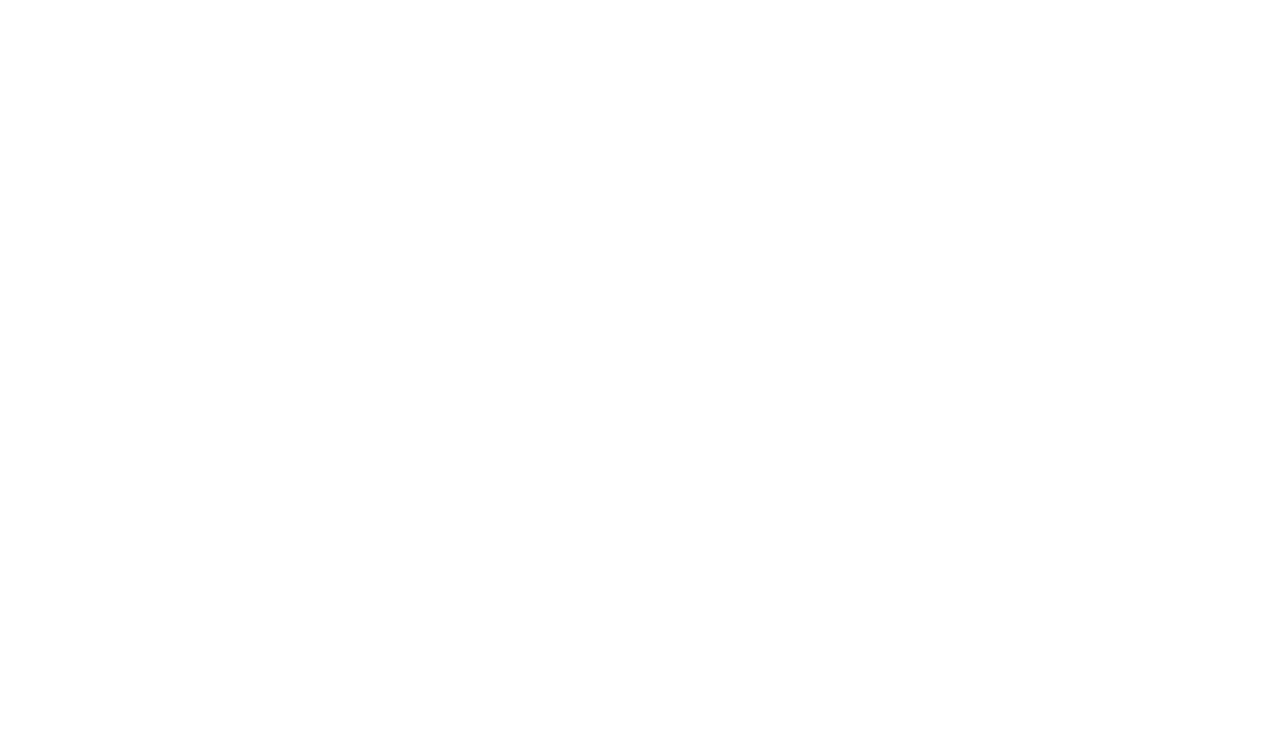
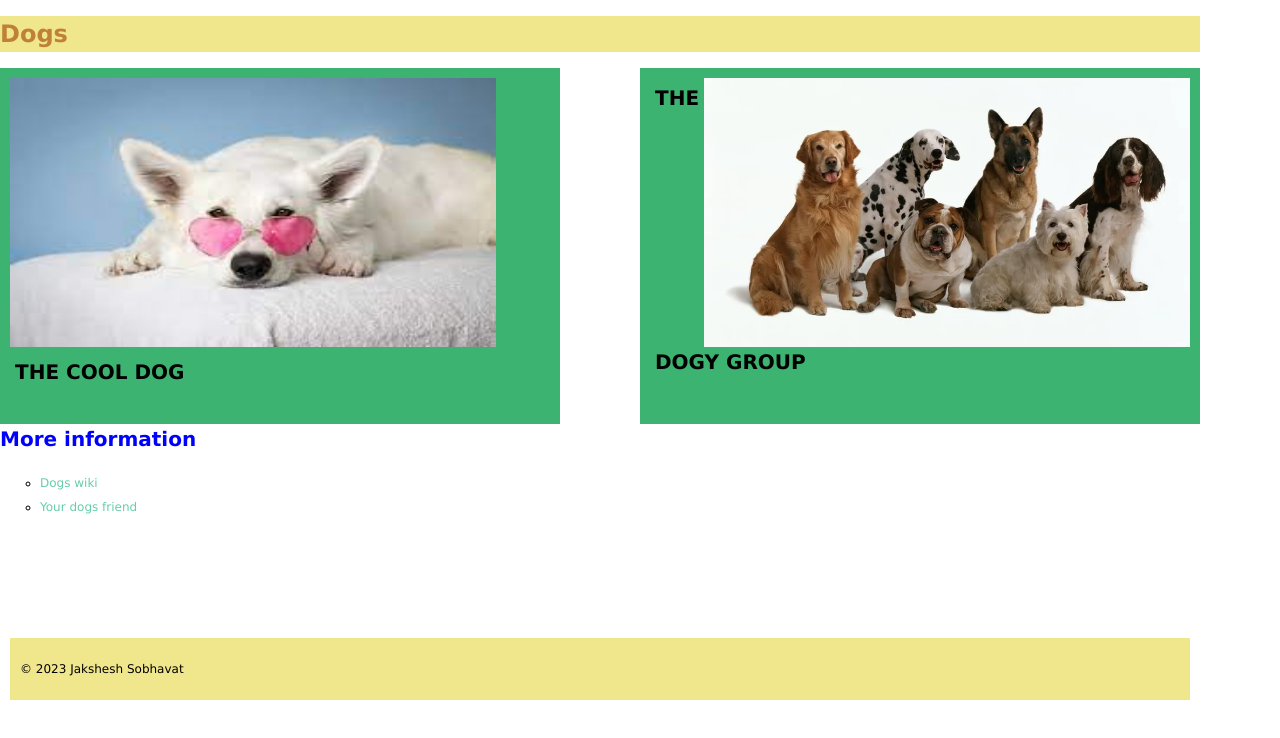
Before and after one commit to jakshesh/MidTerm, a plain HTML site: page index.html in a window 1280 px wide. Drawn offline with Linux system fonts and the light colour scheme.

Commit message:
midterm final commit

```diff
--- a/css/main.css
+++ b/css/main.css
@@ -0,0 +1,81 @@
+/* name: Jakshesh SObhavat id : 8911231*/
+body {
+    font: normal normal normal 12px/1.5 Verdana, Arial, Helvetica, sans-serif;
+    width: 100%;
+    max-width: 1200px;
+    margin: auto;
+}
+
+.structural {
+    margin: 10px;
+    padding: 10px;
+}
+
+h1 {
+    color: rgba(161, 65, 5, 0.614);
+    font-size: 25px;
+
+}
+
+h2 {
+    color: blue;
+    font-size: 20px;
+}
+
+main {
+    height: 70vh;
+}
+
+figure img {
+    width: 90%;
+    height: 80%;
+    border: 5px rgb(37, 125, 179);
+}
+
+figure {
+    width: 45%;
+    height: 60%;
+    padding: 10px;
+    background-color: mediumseagreen;
+    margin: auto;
+}
+
+#DOG {
+    float: left;
+}
+
+#DOGS{
+    float: right;
+}
+
+section {
+    clear: both;
+}
+
+figcaption {
+    font-weight: bold;
+    font-size: 20px;
+    color: rgb(0, 0, 0);
+    padding: 5px;
+}
+
+a {
+    color: mediumaquamarine;
+}
+
+a:hover{
+    color: darkblue;
+}
+
+ul {
+    list-style: circle;
+    line-height: 2;
+}
+
+header {
+    background-color: khaki;
+}
+
+footer {
+    background-color: khaki;
+}
--- a/index.html
+++ b/index.html
@@ -1,11 +1,42 @@
+<!--Name: Jakshesh Sobhavat-->
+<!--Student number: 8911231-->
+
 <!DOCTYPE html>
 <html lang="en">
+
 <head>
     <meta charset="UTF-8">
     <meta name="viewport" content="width=device-width, initial-scale=1.0">
-    <title>Document</title>
+    <title>MidTerm</title>
+    <link rel="stylesheet" type="text/css" href="css/main.css">
+    <link rel="stylesheet" type="text/css" href="css/normalize.css">
 </head>
+
 <body>
+    <header>
+        <h1> Dogs </h1>
+    </header>
+    <main>
+        <figure id="DOG">
+            <img src="images/dog1.jpg" alt="A cute dog with pink glasses">
+            <figcaption>THE COOL DOG</figcaption>
+        </figure>
+        <figure id="DOGS">
+            <img id="DOGS" src="images/dog-group.webp" alt="A group of dogs">
+            <figcaption>THE DOGY GROUP</figcaption>
+        </figure>
+        <section>
+            <h2>More information</h2>
+            <ul>
+                <li><a herf="https://en.wikipedia.org/wiki/Dog" target="_blank">Dogs wiki</a>
+                <li><a herf="https://yourdogsfriend.org/we-recommend/websites/" target="_blank">Your dogs friend</a>
+                </li>
+            </ul>
+        </section>
+    </main>
+    <footer class="structural">
+        <p> &copy; 2023 Jakshesh Sobhavat</p>
+    </footer>
+</body>
 
-</body>
 </html>
```
